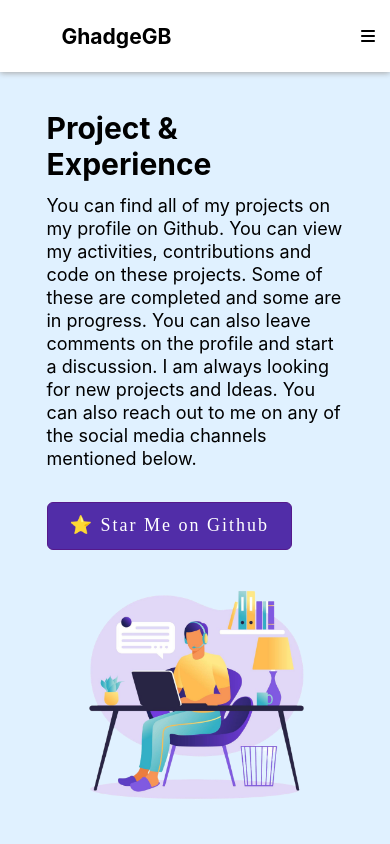
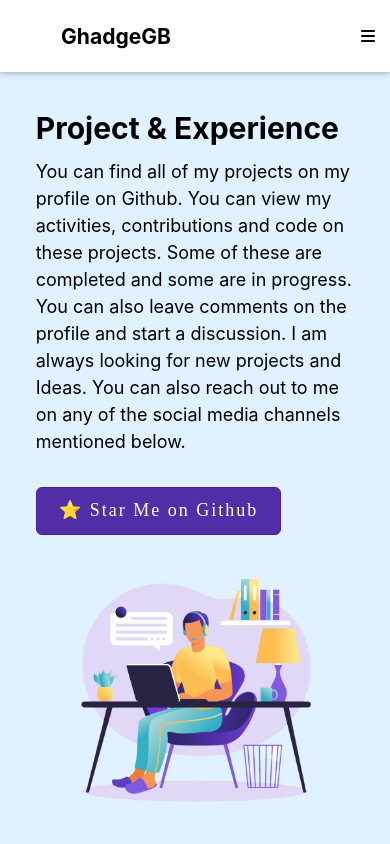
Before and after one commit to goldenhouse0601/luckyboss-portfolio-, a React (Create React App) app: page /projects_and_experiences in a window 390 px wide. Shown: the top 844 px of the page. Built offline with nearby package versions, Linux system fonts and the light colour scheme.

Commit message:
change #319

```diff
--- a/src/pages/components/ProjHome.css
+++ b/src/pages/components/ProjHome.css
@@ -54,6 +54,7 @@
   }
   .proj_left p {
     text-align: left;
+    line-height: 27px;
   }
 }
 @media screen and (max-width: 720px) {
@@ -72,4 +73,7 @@
     text-align: left;
     padding-top: 18px;
   }
+  .proj_containar_section {
+    padding: 20px 18px;
+  }
 }
```
